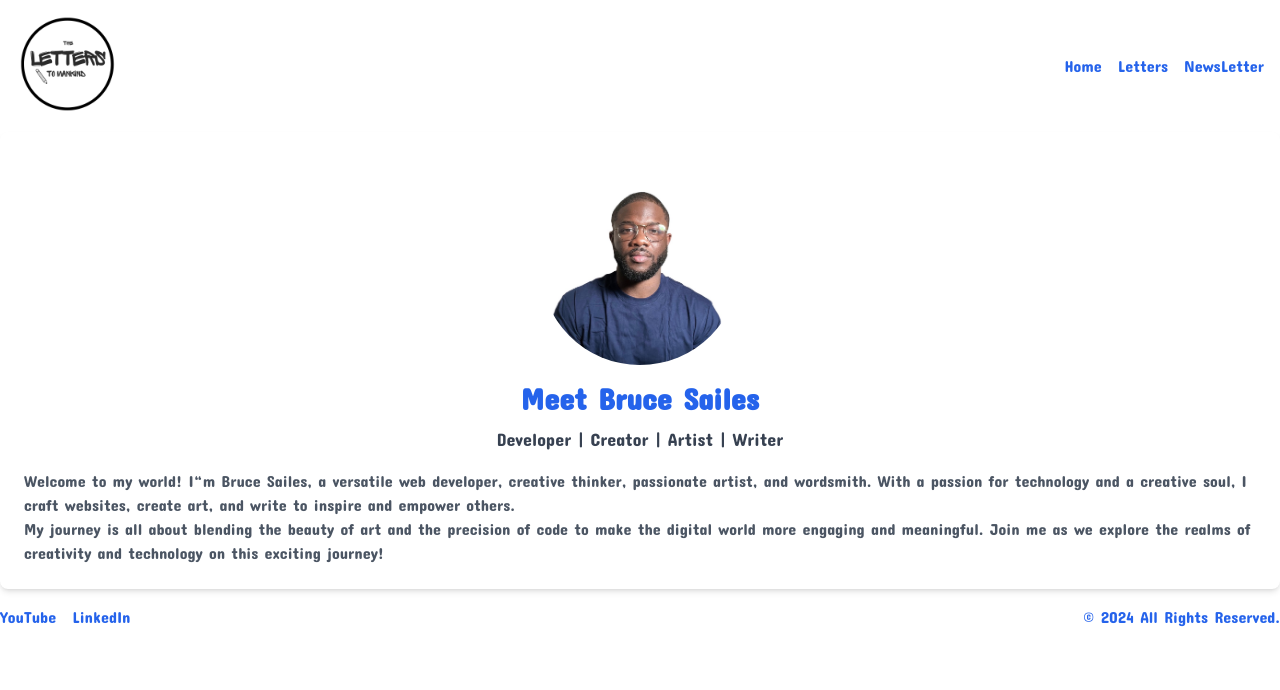
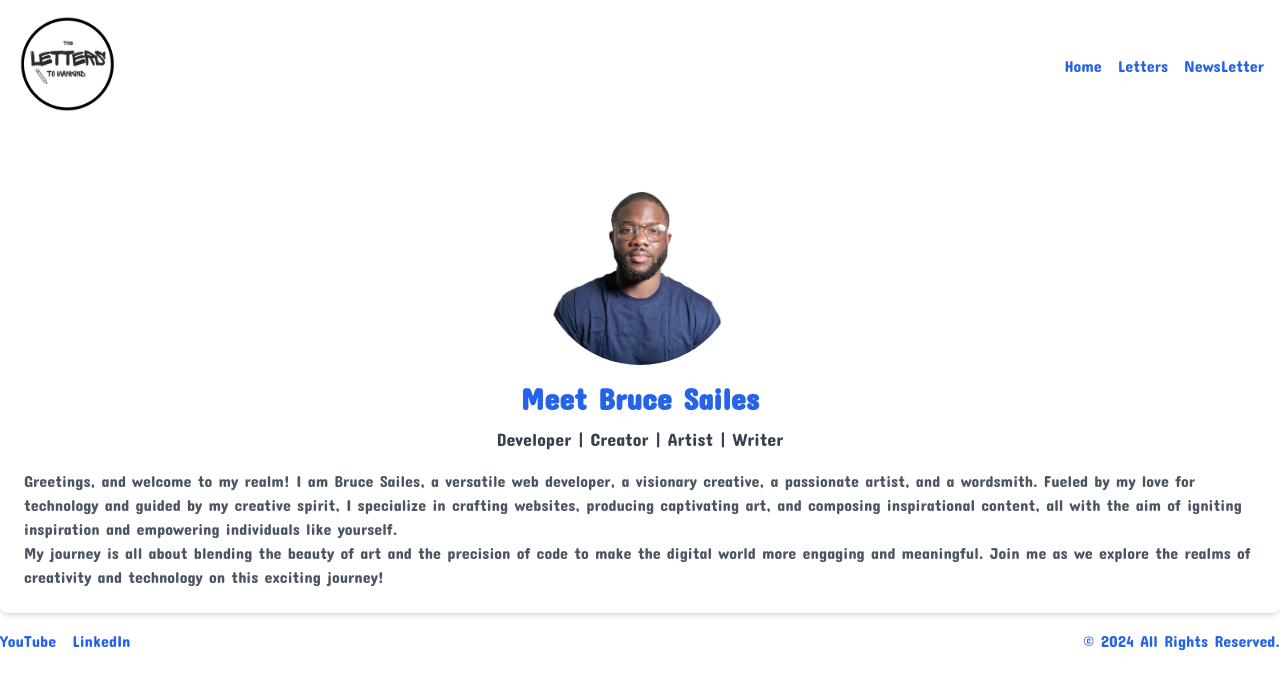
Before and after one commit to brucesailes/Bruce-Letters, a Next.js app: page /about in a window 1280 px wide. Shown: the top 690 px of the page. Built offline with nearby package versions, Linux system fonts and the light colour scheme.

Commit message:
Update README and code changes

```diff
--- a/package.json
+++ b/package.json
@@ -9,7 +9,6 @@
     "lint": "next lint"
   },
   "dependencies": {
-    "dotenv": "^16.4.1",
     "email-verification": "^0.4.6",
     "gray-matter": "^4.0.3",
     "next": "14.1.0",
@@ -23,6 +22,7 @@
     "@types/react": "^18",
     "@types/react-dom": "^18",
     "autoprefixer": "^10.0.1",
+    "dotenv": "^16.4.1",
     "eslint": "^8",
     "eslint-config-next": "14.1.0",
     "postcss": "^8",
--- a/pages/about.tsx
+++ b/pages/about.tsx
@@ -15,7 +15,7 @@ export default function About() {
         <h1 className="text-center text-3xl font-bold mb-2 text-blue-600">Meet Bruce Sailes</h1>
         <p className="text-center text-gray-700 text-lg mb-4">Developer | Creator | Artist | Writer</p>
         <p className="text-gray-600">
-          Welcome to my world! I&ldquo;m Bruce Sailes, a versatile web developer, creative thinker, passionate artist, and wordsmith. With a passion for technology and a creative soul, I craft websites, create art, and write to inspire and empower others.
+          Greetings, and welcome to my realm! I am Bruce Sailes, a versatile web developer, a visionary creative, a passionate artist, and a wordsmith. Fueled by my love for technology and guided by my creative spirit, I specialize in crafting websites, producing captivating art, and composing inspirational content, all with the aim of igniting inspiration and empowering individuals like yourself.
         </p>
         <p className="text-gray-600">
           My journey is all about blending the beauty of art and the precision of code to make the digital world more engaging and meaningful. Join me as we explore the realms of creativity and technology on this exciting journey!
--- a/pages/api/contact.js
+++ b/pages/api/contact.js
@@ -1,4 +1,5 @@
 import nodemailer from 'nodemailer';
+
 
 export default async function handler(req, res) {
   if (req.method === 'POST') {
```
Also changed, not shown: 1 other file (tests, documents, lock files or other folders).
